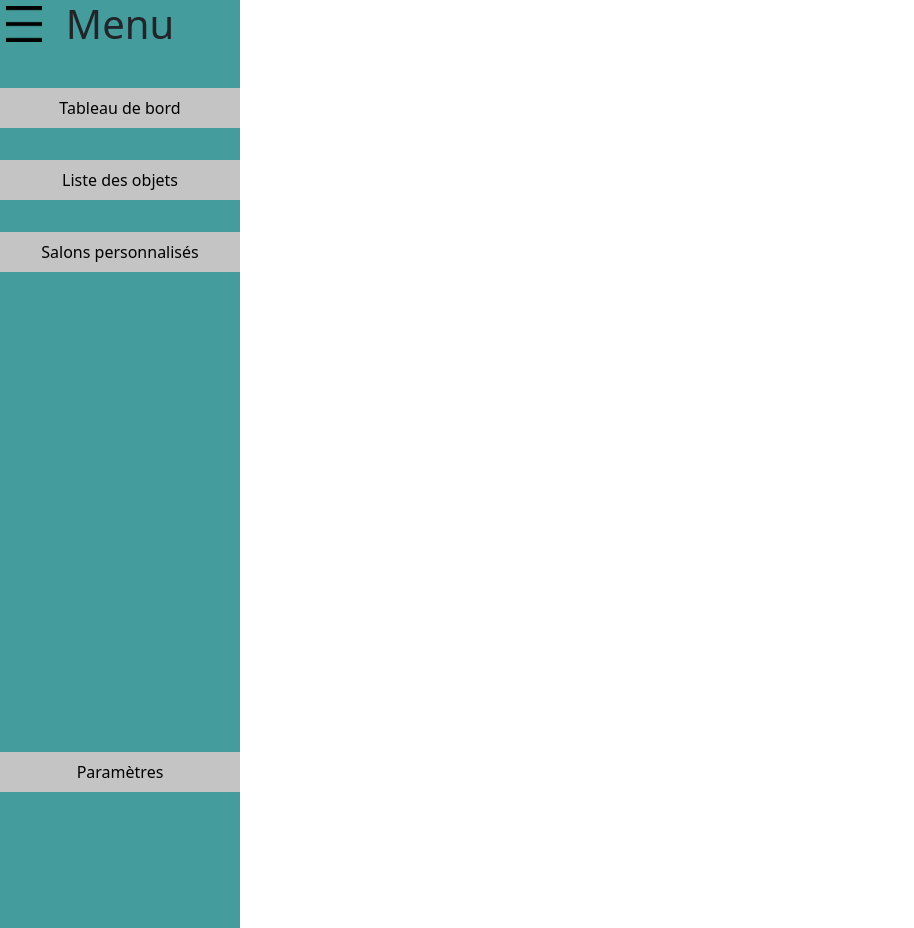
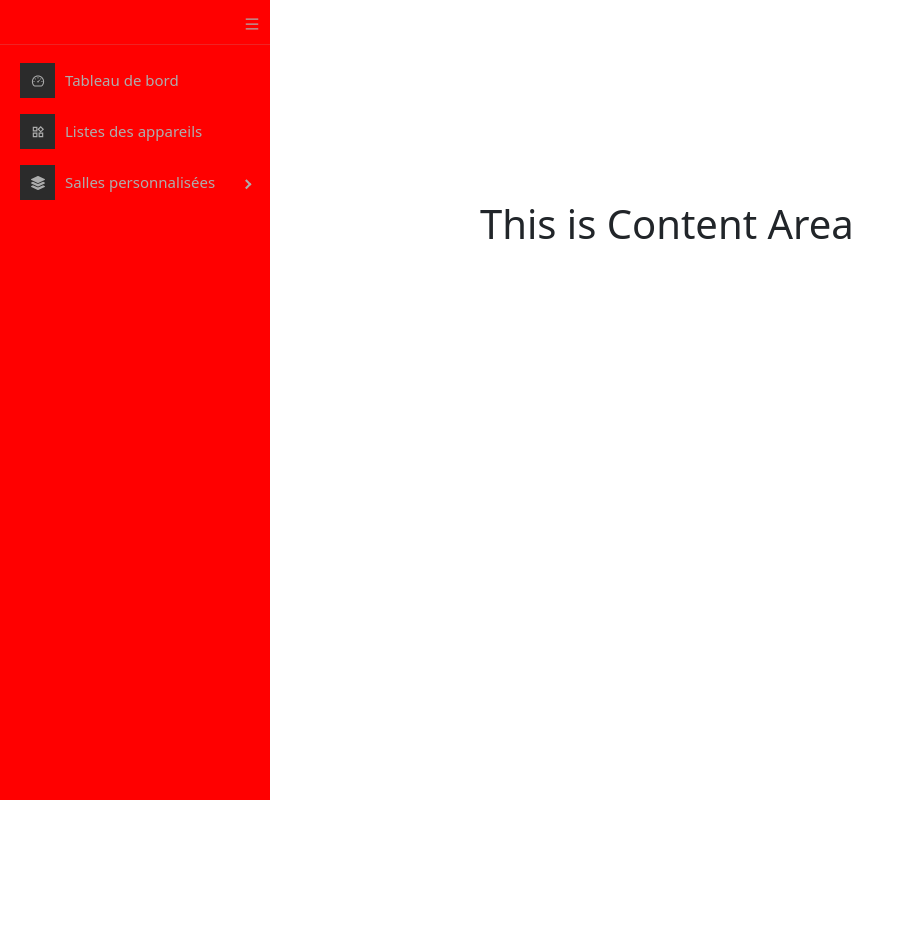
Before and after one commit to dodobox-s-team/Dodobox, a React (Vite) app in the folder web/: page / in a window 1280 px wide. Shown: the whole page, without its empty margins (0-914 px from the left). After the commit the page ends 800 px from the top, so only its background shows below. Built offline with nearby package versions, Linux system fonts and the light colour scheme.

Commit message:
updating sidebar with pro-sidebar

```diff
--- a/web/src/App.scss
+++ b/web/src/App.scss
@@ -1,4 +1,9 @@
-@import 'react-pro-sidebar/dist/scss/styles.scss';
+// color to use
+$primary: red;
+
+// sidebar options
+$sidebar-bg-color: $primary !default;
+
 
 .sideBar {
   width : 15em;
@@ -30,3 +35,6 @@
   width : 3em;
   position : absolute;
 }
+
+@import '../node_modules/bootstrap/scss/bootstrap';
+@import 'react-pro-sidebar/dist/scss/styles.scss';
--- a/web/src/App.tsx
+++ b/web/src/App.tsx
@@ -6,12 +6,24 @@ import SideBar from './components/SideBar'
 import {ProSidebar, Menu, MenuItem, SubMenu} from 'react-pro-sidebar';
 
 function App() {
+  const styles = {
+    contentDiv: {
+      display: "flex",
+    },
+    contentMargin: {
+      marginLeft: "10px",
+      width: "100%",
+    },
+  };
 
   return (
-    <div className="App">
-      <SideBar />
-    </div>
-  )
+      <div style={styles.contentDiv}>
+        <SideBar></SideBar>
+        <div style={styles.contentMargin}>
+          <h1 style={{ padding: "20%" }}>This is Content Area</h1>
+        </div>
+      </div>
+  );
 }
 
 export default App
--- a/web/src/components/SideBar.tsx
+++ b/web/src/components/SideBar.tsx
@@ -2,28 +2,52 @@ import { useState } from 'react'
 import React from 'react'
 import ReactDOM from 'react-dom'
 import menuIcon from '../images/burger-menu-icon.png'
+import { AiOutlineMenu, AiOutlineDashboard } from "react-icons/ai";
+import { FaLayerGroup } from "react-icons/fa";
+import { MdOutlineWidgets } from "react-icons/md";
+import {
+  Menu,
+  MenuItem,
+  ProSidebar,
+  SidebarHeader,
+  SubMenu,
+} from "react-pro-sidebar";
 
-function SideBar() {
-    return (
-        <div className="">
-            <div className="sideBar navbar-expand d-flex flex-column align-item-start">
-                <img src={menuIcon} className="burger-menu-icon"></img>
-                <h1 className="text-center"> Menu </h1>
-                <ul className="sidebar-nav">
-                    <li className="">
-                    <a href="" className="text-black text-decoration-none">Tableau de bord</a>
-                    </li>
-                    <li>
-                    <a href="" className="text-black text-decoration-none">Liste des objets</a>
-                    </li>
-                    <li>
-                    <a href="" className="text-black text-decoration-none">Salons personnalisés</a>
-                    </li>
-                </ul>
-                <a href="" className="sidebar-parameter text-black text-decoration-none"> Paramètres </a>
-            </div>
+const SideBar = () => {
+  const [collapsed, setCollapsed] = useState(false);
+  // added styles
+  const styles = {
+    sideBarHeight: {
+      height: "100vh",
+    },
+    menuIcon: {
+      float: "right",
+      margin: "10px",
+    },
+  };
+
+  const onClickMenuIcon = () => {
+    setCollapsed(!collapsed);
+  };
+
+  return (
+    <ProSidebar style={styles.sideBarHeight} collapsed={collapsed}>
+      <SidebarHeader>
+        <div style={styles.menuIcon} onClick={onClickMenuIcon}>
+          <AiOutlineMenu />
         </div>
-    )
-}
+      </SidebarHeader>
+      <Menu iconShape="square">
+        <MenuItem icon={<AiOutlineDashboard />}> Tableau de bord </MenuItem>
+        <MenuItem icon={<MdOutlineWidgets />}> Listes des appareils </MenuItem>
+        <SubMenu title="Salles personnalisées" icon={<FaLayerGroup />}>
+          <MenuItem>Salon</MenuItem>
+          <MenuItem>Cuisine</MenuItem>
+          <MenuItem>Chambre n°1</MenuItem>
+        </SubMenu>
+      </Menu>
+    </ProSidebar>
+  );
+};
 
-export default SideBar
+export default SideBar;
```
